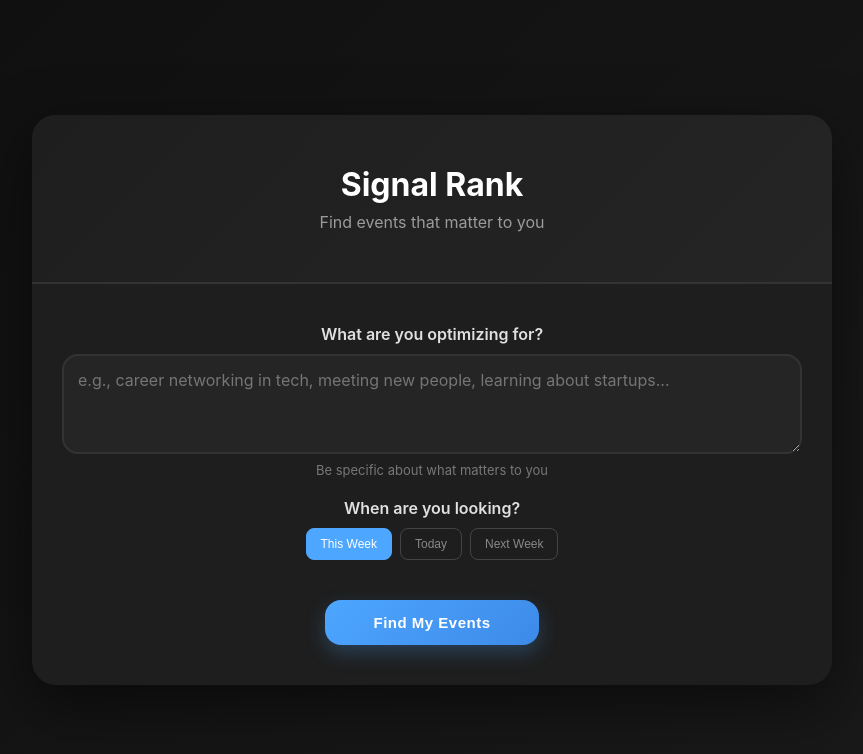
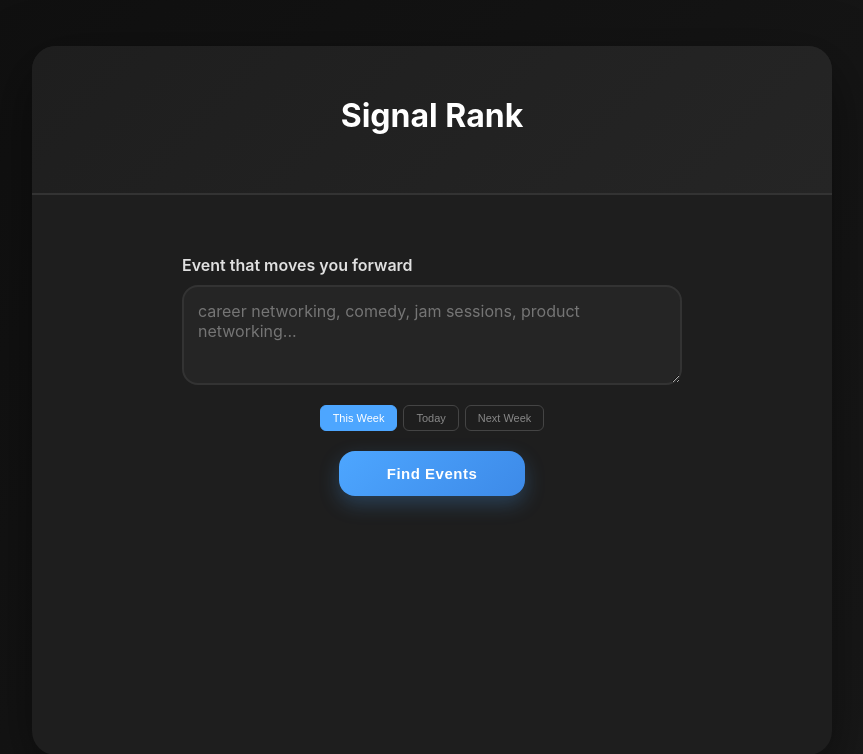
Before and after one commit to fiyinadeyera/SignalRank, a Flask app: page / in a window 1280 px wide. Shown: the top 754 px of the page, without its empty margins (208-1071 px from the left). Run offline with Flask 3, Linux system fonts and the light colour scheme.

Commit message:
Simplify form layout and polish UI
- Revert to vertical centered layout
- Make filter buttons smaller and more minimal
- Remove 'When' label above date filters
- Improve overall minimalism and clarity

Co-Authored-By: Claude Sonnet 4.6 <noreply@anthropic.com>

```diff
--- a/templates/index.html
+++ b/templates/index.html
@@ -52,7 +52,18 @@
         }
 
         .content {
-            padding: 40px 30px;
+            padding: 60px 30px;
+            display: flex;
+            flex-direction: column;
+            align-items: center;
+            min-height: 70vh;
+        }
+
+        form {
+            width: 100%;
+            display: flex;
+            flex-direction: column;
+            align-items: center;
         }
 
         .form-group {
@@ -86,11 +97,6 @@
             box-shadow: 0 0 0 3px rgba(77, 166, 255, 0.15);
         }
 
-        .example {
-            font-size: 13px;
-            color: #777;
-            margin-top: 8px;
-        }
 
         .filter-buttons {
             display: flex;
@@ -100,13 +106,13 @@
         }
 
         .filter-btn {
-            padding: 8px 14px;
+            padding: 6px 12px;
             border: 1px solid #444;
             background: transparent;
             color: #888;
-            border-radius: 8px;
-            font-size: 12px;
-            font-weight: 500;
+            border-radius: 6px;
+            font-size: 11px;
+            font-weight: 400;
             cursor: pointer;
             transition: all 0.2s;
         }
@@ -125,11 +131,19 @@
         .form-group {
             display: flex;
             flex-direction: column;
-            align-items: center;
+            width: 100%;
+            max-width: 500px;
         }
 
         .form-group > textarea {
-            max-width: 100%;
+            width: 100%;
+        }
+
+        .filter-buttons {
+            display: flex;
+            gap: 6px;
+            margin-bottom: 20px;
+            justify-content: center;
         }
 
         .submit-btn {
@@ -361,28 +375,23 @@
     <div class="container">
         <div class="header">
             <h1>Signal Rank</h1>
-            <p>Find events that matter to you</p>
         </div>
 
         <div class="content">
             <form id="goalForm">
                 <div class="form-group">
-                    <label for="goals">What are you optimizing for?</label>
-                    <textarea id="goals" placeholder="e.g., career networking in tech, meeting new people, learning about startups..."></textarea>
-                    <div class="example">Be specific about what matters to you</div>
+                    <label for="goals">Event that moves you forward</label>
+                    <textarea id="goals" placeholder="career networking, comedy, jam sessions, product networking..."></textarea>
                 </div>
 
-                <div class="form-group">
-                    <label>When are you looking?</label>
-                    <div class="filter-buttons">
-                        <button type="button" class="filter-btn active" data-filter="this-week">This Week</button>
-                        <button type="button" class="filter-btn" data-filter="today">Today</button>
-                        <button type="button" class="filter-btn" data-filter="next-week">Next Week</button>
-                    </div>
-                    <input type="hidden" id="dateFilter" value="this-week">
+                <div class="filter-buttons">
+                    <button type="button" class="filter-btn active" data-filter="this-week">This Week</button>
+                    <button type="button" class="filter-btn" data-filter="today">Today</button>
+                    <button type="button" class="filter-btn" data-filter="next-week">Next Week</button>
                 </div>
+                <input type="hidden" id="dateFilter" value="this-week">
 
-                <button type="submit" class="submit-btn">Find My Events</button>
+                <button type="submit" class="submit-btn">Find Events</button>
             </form>
 
             <div class="error" id="error"></div>
```
